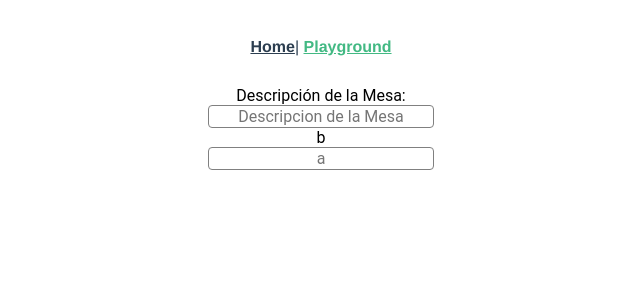
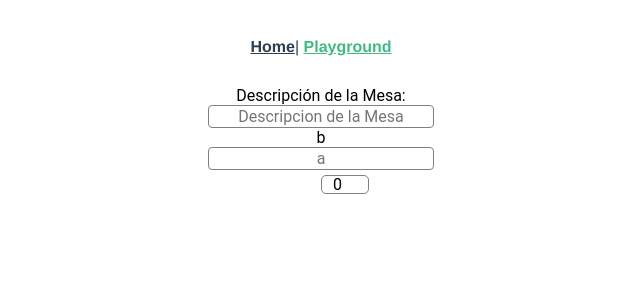
Before and after one commit to VictorNicolasLO/restaurant, a Vue app: page /playground in a window 1280 px wide. Shown: the top 300 px of the page, without its empty margins (319-959 px from the left). Built offline with nearby package versions, Linux system fonts and the light colour scheme; the HTML template or start-up script is replaced by a standard one.

Commit message:
Componente Terminado con Funcionalidad Disabled

```diff
--- /dev/null
+++ b/src/components/SmallInputs.vue
@@ -0,0 +1,42 @@
+<template>
+    <div>
+    <input class="SInput" type="number" min="0" :value="value" :disabled="disabled" @input="onInput"/>
+    </div>
+</template>
+
+<script>
+export default {
+    name:"SmallInputs",
+    props:{
+        value:Number,
+        disabled:Boolean
+    },
+    methods: {
+    onInput(e) {
+      this.$emit("input", e.target.value);
+    }
+  }
+};
+</script>
+
+
+<style scope >
+.SInput{
+     position: absolute;
+     width: 42px;
+     height:15px;
+     margin-top:5px;
+     border: 1px solid gray;
+     border-radius: 5px;
+     font-family: 'Roboto';
+     font-style: normal;
+     font-weight: normal;
+     font-size: 16px;
+     line-height: 19px;
+     text-align: center;
+
+     color: #000000;
+}
+
+
+</style>
--- a/src/views/Playground.vue
+++ b/src/views/Playground.vue
@@ -2,23 +2,28 @@
   <div class="home">
     <TextField  :placeholder="placeholder" :title="title"/>
     <TextField  placeholder="a" title="b"/>
+    <SmallInputs text="text" :disabled="false" :value="value" />
   </div>
 </template>
 
 <script>
 // @ is an alias to /src
 import TextField from "../components/TextField";
+import SmallInputs from "../components/SmallInputs";
 export default {
   name: "playground",
   data() {
     return {
       exampleData: "example",
       title: "Descripción de la Mesa:",
-      placeholder:"Descripcion de la Mesa"
+      placeholder:"Descripcion de la Mesa",
+      value:0
+
     }
   },
   components: {
-    TextField
+    TextField,
+    SmallInputs
    // textito
   }
 }
```
